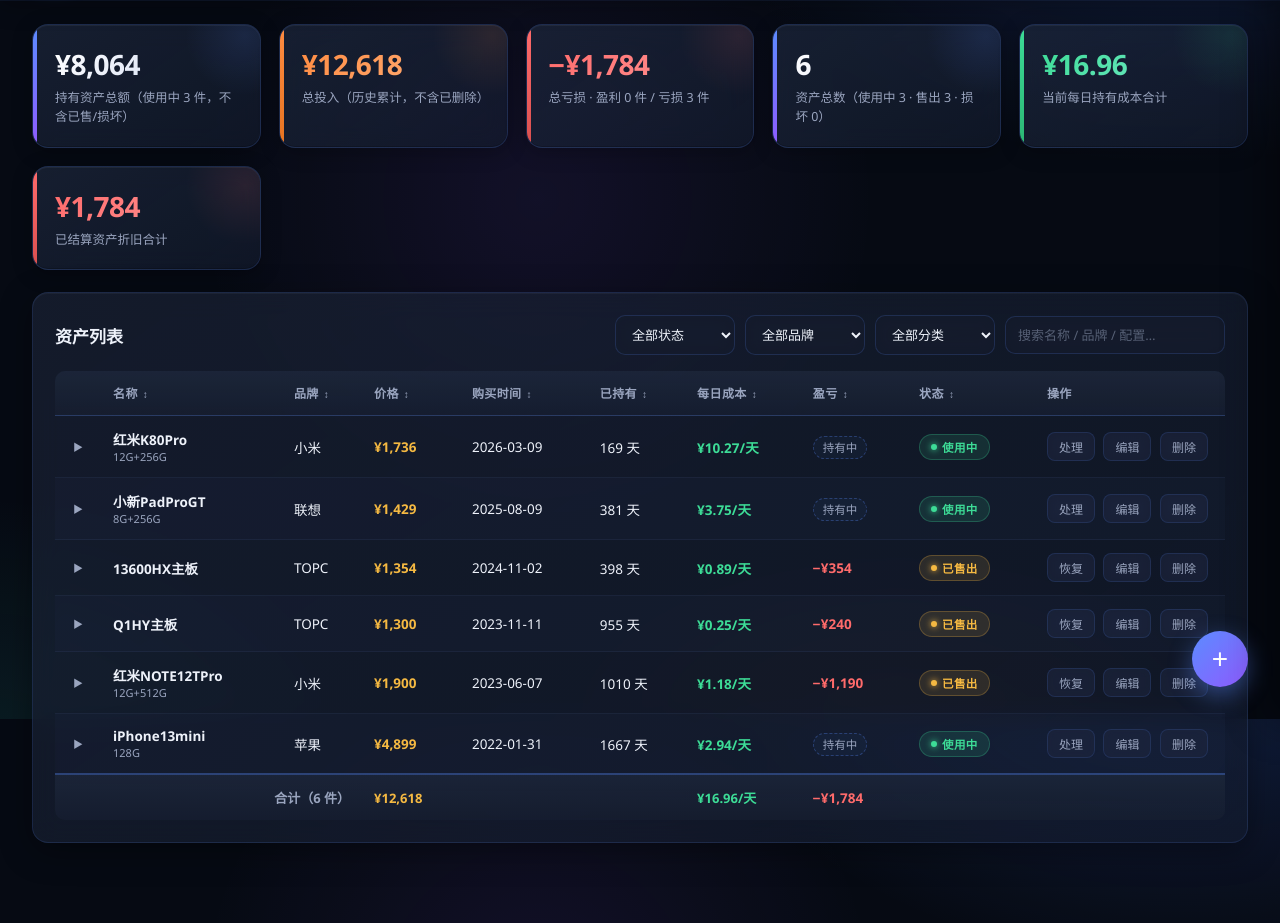
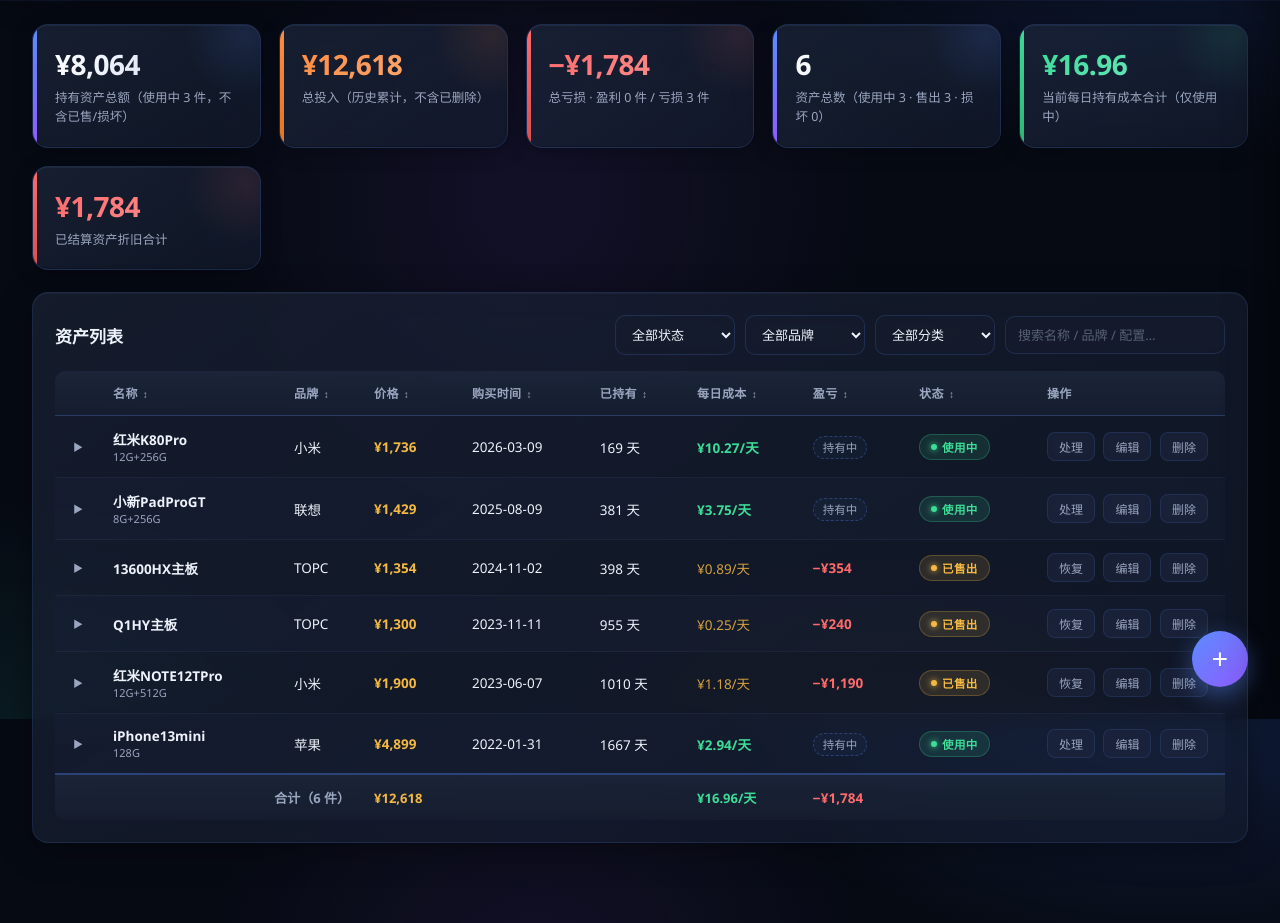
Before and after one commit to 94486/asset-tracker, a Flask app: page / in a window 1280 px wide. Shown: the part 81-1004 px from the top of the page. Run offline with Flask 3, Linux system fonts and the light colour scheme; data comes from the database, SQL or seed files in the repository; both versions use the stored data as it was after the commit; parts of the project's set-up code (start-up, migrations or seed data) failed here and were passed over.

Commit message:
优化界面

```diff
--- a/static/css/style.css
+++ b/static/css/style.css
@@ -136,6 +136,8 @@ tbody tr.expanded { background: rgba(91,140,255,.1); }
 
 .price { color: var(--gold); font-weight: 600; font-variant-numeric: tabular-nums; }
 .daily { color: var(--green); font-weight: 600; font-variant-numeric: tabular-nums; }
+.daily-sold { color: var(--gold) !important; font-weight: 500; opacity: .85; }
+.daily-damaged { color: var(--red) !important; font-weight: 500; opacity: .85; }
 .badge {
   padding: 4px 11px; border-radius: 20px; font-size: 11.5px; font-weight: 600;
   display: inline-flex; align-items: center; gap: 5px; letter-spacing: .3px;
--- a/static/js/app.js
+++ b/static/js/app.js
@@ -291,7 +291,7 @@ function renderTable() {
       <td class="price num">${fmt(p.price)}</td>
       <td class="num">${p.purchase_date || "—"}</td>
       <td class="num">${p.days_held} 天</td>
-      <td class="daily num">${fmt(p.daily_cost)}/天</td>
+      <td class="daily daily-${p.status} num">${fmt(p.daily_cost)}/天</td>
       <td>${pnlCell(p)}</td>
       <td><span class="badge ${p.status}">${statusText(p.status)}</span></td>
       <td class="col-ops">
@@ -455,7 +455,7 @@ function renderStats(containerId, s) {
     <div class="stat o"><div class="num">${fmt(s.total_invested)}</div><div class="lbl">总投入（历史累计，不含已删除）</div></div>
     <div class="stat ${pnlCls}"><div class="num">${pnlTxt}</div><div class="lbl">${pnlLabel} · 盈利 ${s.profit_count} 件 / 亏损 ${s.loss_count} 件</div></div>
     <div class="stat"><div class="num">${s.total_count}</div><div class="lbl">资产总数（使用中 ${s.in_use_count} · 售出 ${s.sold_count} · 损坏 ${s.damaged_count}）</div></div>
-    <div class="stat g"><div class="num">${fmt(s.current_daily_total)}</div><div class="lbl">当前每日持有成本合计</div></div>
+    <div class="stat g"><div class="num">${fmt(s.current_daily_total)}</div><div class="lbl">当前每日持有成本合计（仅使用中）</div></div>
     <div class="stat r"><div class="num">${fmt(s.total_depreciation)}</div><div class="lbl">已结算资产折旧合计</div></div>`;
 }
 
```
Also changed, not shown: dist/asset_tracker.db, 4 other files.
